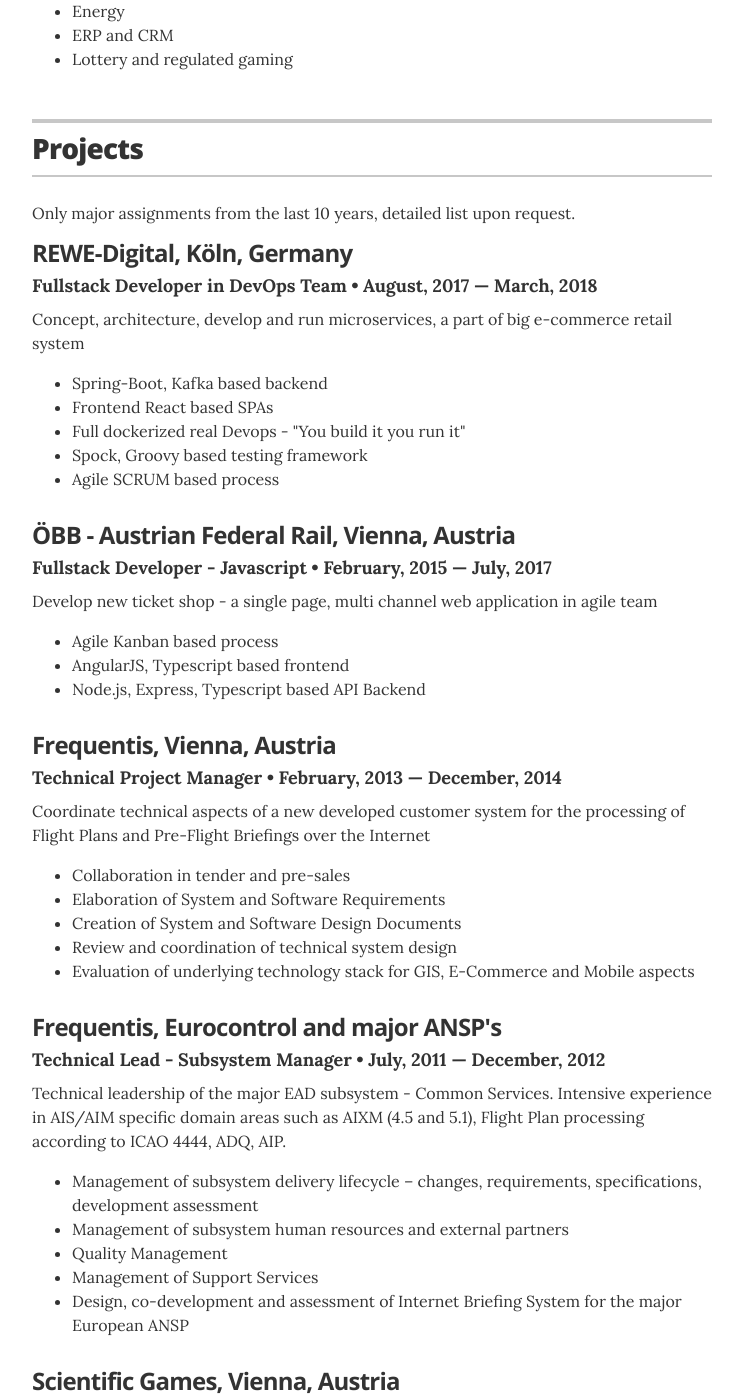
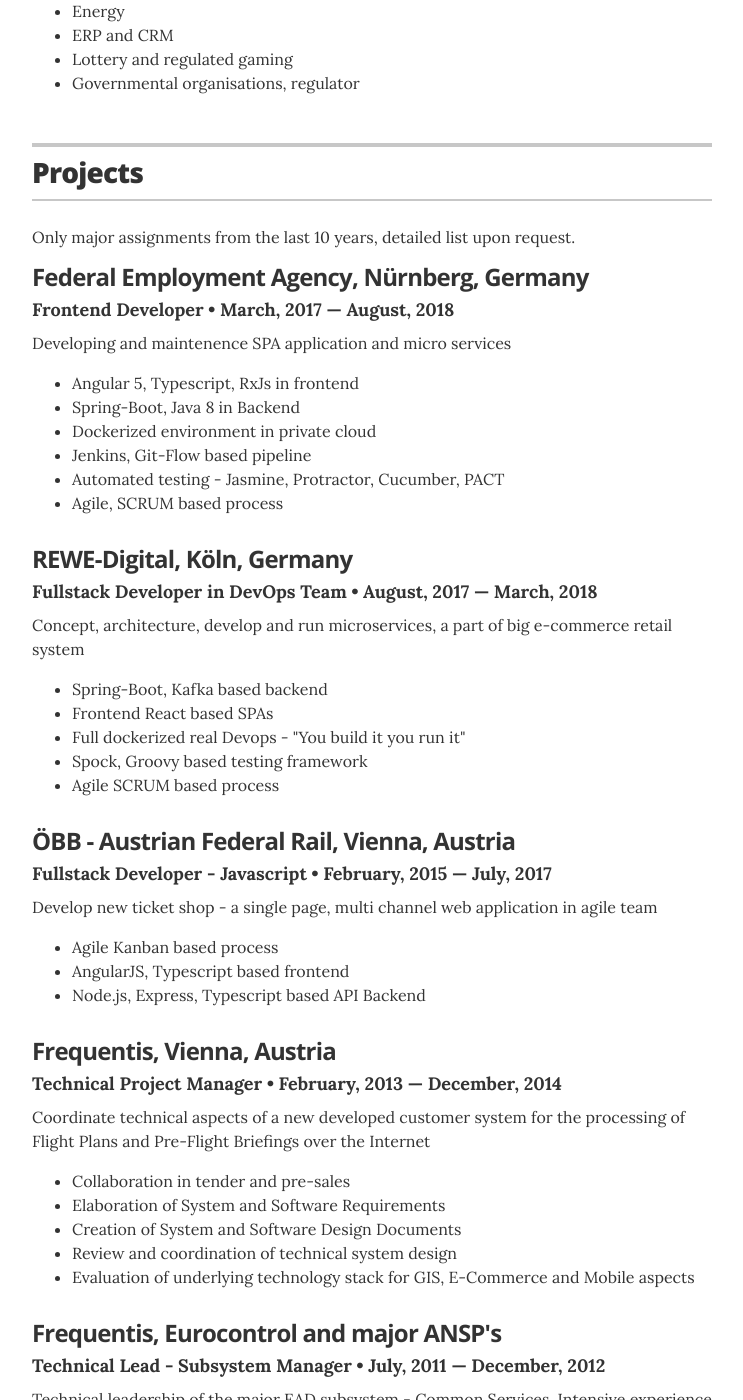
Before and after one commit to jdobosz/jdobosz.github.io, a Jekyll site: the page built from index.html, in a window 1280 px wide and 1400 px high, scrolled down 1421 px. Shown: the whole window, without its empty margins (268-1011 px from the left). Built offline with Jekyll 4.4.1, drawn with Linux system fonts in a browser that asks for light colours; some of the changed text lies outside the part shown.

Commit message:
refactor skills array

```diff
--- a/_config.yml
+++ b/_config.yml
@@ -16,7 +16,7 @@
 #resume_contact_telephone:       "555-7334"
 #resume_contact_address:         "742 Evergreen Terrace, Springfield"
 resume_header_contact_info: "Tel: +43 664 3908156 | jacek@dobosz.at"
-resume_header_intro: "<p>A freelance IT consultant and fullstack developer and architect. Experienced in agile, DevOps based development of big e-commerce systems.</p>"
+resume_header_intro: "<p>A freelance IT consultant, fullstack developer and architect. Experienced in agile, DevOps based development of big e-commerce systems.</p>"
 
 # use "yes" to display the email contact button,
 # "no" to display an "I'm not looking for work" message,
--- a/_data/experience.yml
+++ b/_data/experience.yml
@@ -1,30 +1,65 @@
 # Jobs
+# Rewe
+- company: Federal Employment Agency, Nürnberg, Germany
+  position: Frontend Developer
+  duration: March, 2017 &mdash; August, 2018
+  summary: Developing and maintenence SPA application	and micro services
+  skills:
+    - item: Angular 5, Typescript, RxJs in frontend
+    - item: Spring-Boot, Java 8 in Backend
+    - item: Dockerized environment in private cloud
+    - item: Jenkins, Git-Flow based pipeline
+    - item: Automated testing - Jasmine, Protractor, Cucumber, PACT
+    - item: Agile, SCRUM based process
+
 # Rewe
 - company: REWE-Digital, Köln, Germany
   position: Fullstack Developer in DevOps Team
   duration: August, 2017 &mdash; March, 2018
-  summary: Concept, architecture, develop and run microservices, a part of big e-commerce retail system	<ul class="resume-item-list"><li>Spring-Boot, Kafka based backend</li><li>Frontend React based SPAs</li><li>Full dockerized real Devops - "You build it you run it"</li><li>Spock, Groovy based testing framework</li><li>Agile SCRUM based process</li></ul>
+  summary: Concept, architecture, develop and run microservices, a part of big e-commerce retail system
+  skills:
+  - item: Spring-Boot, Kafka based backend
+  - item: Frontend React based SPAs
+  - item: Full dockerized real Devops - "You build it you run it"
+  - item: Spock, Groovy based testing framework
+  - item: Agile SCRUM based process
 
 # Ticket Shop
 - company: ÖBB - Austrian Federal Rail, Vienna, Austria
   position: Fullstack Developer - Javascript
   duration:  February, 2015 &mdash; July, 2017
-  summary: Develop new ticket shop - a single page, multi channel web application in agile team <ul class="resume-item-list"><li>Agile Kanban based process</li><li>AngularJS, Typescript based frontend</li><li>Node.js, Express, Typescript based API Backend</li></ul>
+  summary: Develop new ticket shop - a single page, multi channel web application in agile team
+  skills:
+  - item: Agile Kanban based process
+  - item: AngularJS, Typescript based frontend
+  - item: Node.js, Express, Typescript based API Backend
 
 # ACG
 - company: Frequentis, Vienna, Austria
   position: Technical Project Manager
   duration:   February, 2013  &mdash; December, 2014
-  summary: Coordinate technical aspects of a new developed customer system for the processing of Flight Plans and Pre-Flight Briefings over the Internet<ul class="resume-item-list"><li>Collaboration in tender and pre-sales</li><li>Elaboration of System and Software Requirements</li><li>Creation of System and Software Design Documents</li><li>Review and coordination of technical system design</li><li>Evaluation of underlying technology stack for GIS, E-Commerce and Mobile aspects</li></ul>
+  summary: Coordinate technical aspects of a new developed customer system for the processing of Flight Plans and Pre-Flight Briefings over the Internet
+  skills:
+  - item: Collaboration in tender and pre-sales
+  - item: Elaboration of System and Software Requirements
+  - item: Creation of System and Software Design Documents
+  - item: Review and coordination of technical system design
+  - item: Evaluation of underlying technology stack for GIS, E-Commerce and Mobile aspects
 
   # EAD
 - company: Frequentis, Eurocontrol and major ANSP's
   position: Technical Lead - Subsystem Manager
   duration:   July, 2011  &mdash; December, 2012
-  summary: Technical leadership of the major EAD subsystem - Common Services. Intensive experience in AIS/AIM specific domain areas such as AIXM (4.5 and 5.1), Flight Plan processing according to ICAO 4444, ADQ, AIP.<ul class="resume-item-list"><li>Management of subsystem delivery lifecycle – changes, requirements, specifications, development assessment</li><li>Management of subsystem human resources and external partners</li><li>Quality Management</li><li>Management of Support Services</li><li>Design, co-development and assessment of Internet Briefing System for the major European ANSP</li></ul>
+  summary: Technical leadership of the major EAD subsystem - Common Services. Intensive experience in AIS/AIM specific domain areas such as AIXM, Flight Plan processing according to ICAO 4444, ADQ, AIP
+  skills:
+  - item: Management of subsystem delivery lifecycle – changes, requirements, specifications, development assessment
+  - item: Management of subsystem human resources and external partners
+  - item: Quality Management
+  - item: Management of Support Services
+  - item: Design, co-development and assessment of Internet Briefing System for the major European ANSP
 
 # SGI
 - company: Scientific Games, Vienna, Austria
-  position: Developer
+  position: Backend Developer
   duration:   June, 2010  &mdash; Jume, 2011
   summary: Co-working on the development of new Lottery System for the major regulated gaming operator. Support of the development team in implementing web services in Java and Spring Framework, automation of the deployment process on Websphere Application Server and automated testing.
--- a/_data/interests.yml
+++ b/_data/interests.yml
@@ -7,3 +7,4 @@
 - description: Energy
 - description: ERP and CRM
 - description: Lottery and regulated gaming
+- description: Governmental organisations, regulator
--- a/_data/skills.yml
+++ b/_data/skills.yml
@@ -1,7 +1,7 @@
 # Skills
 # DevOps
 - skill: DevOps
-  description: Experienced in setting up pipelines with Jenkins, Docker, Ansible
+  description: Experienced in setting up CI/CD pipelines with Jenkins, Docker, Ansible
 
 # Frontend
 - skill: Frontend
--- a/_layouts/resume.html
+++ b/_layouts/resume.html
@@ -129,6 +129,13 @@
           <h3 class="resume-item-title" itemprop="name">{{ job.company }}</h3>
           <h4 class="resume-item-details" itemprop="description">{{ job.position }} &bull; {{ job.duration }}</h4>
           <p class="resume-item-copy">{{ job.summary }}</p>
+          <div class="resume-item">
+            <ul class="resume-item-list">
+              {% for skill in job.skills %}
+              <li>{{ skill.item }}</li>
+              {% endfor %}
+            </ul>
+          </div>
         </div><!-- end of resume-item -->
         {% endfor %}
 
```
